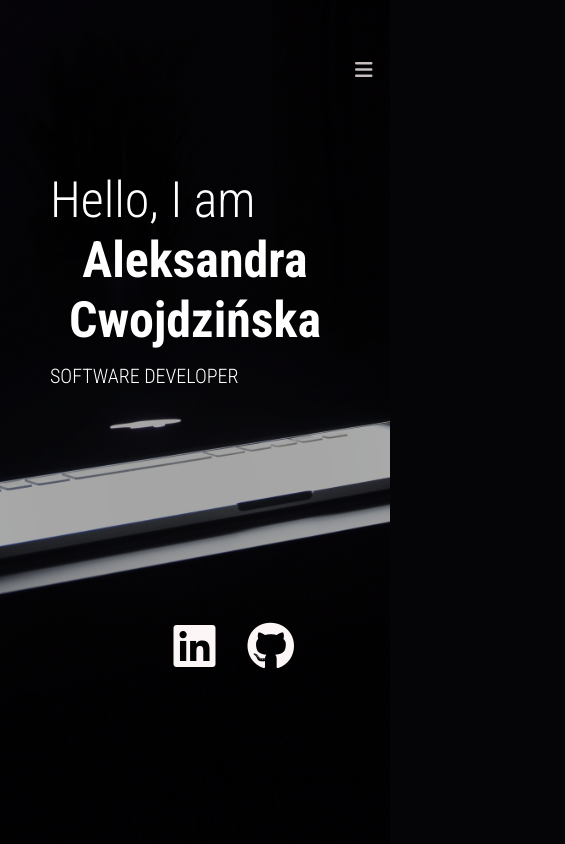
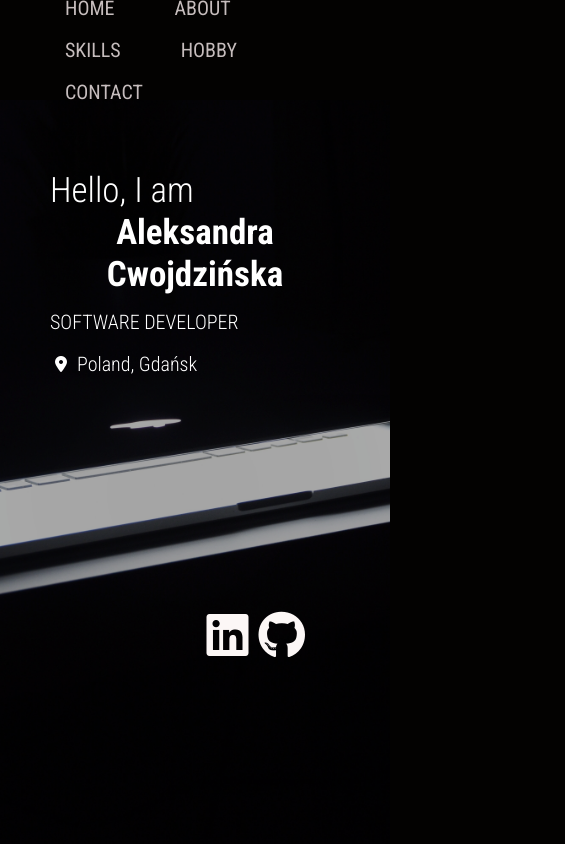
Before and after one commit to cwojdzinskaaleksandra/mypage, a plain HTML site: page index.html in a window 390 px wide. Shown: the top 844 px of the page, 565 px wide, since content can reach past the window. Drawn offline with Linux system fonts and the light colour scheme.

Commit message:
styling details

```diff
--- a/css/style.css
+++ b/css/style.css
@@ -8,7 +8,7 @@
 
 body {
     font-family: 'Roboto Condensed', sans-serif;
-    background: #050406;
+    background: #030201;
     color: #fff;
     line-height: 1.6;
 }
@@ -28,13 +28,22 @@ h2 {
     line-height: 1.2;
 }
 
+h1 {
+    font-size: 50px;
+}
+
 h2 {
     text-align: center;
     font-size: 35px;
 }
 
+h3 {
+    font-size: 25px;
+}
+
 p {
     margin: 10px 0;
+    font-size: 20px;
 }
 
 img {
@@ -62,10 +71,11 @@ img {
     position: fixed;
     top: 0px;
     padding: 0 30px;
+    background-color: #030201;
 }
 
 .navbar a {
-    color: rgb(198, 189, 189);
+    color: #c6bdbd;
     padding: 10px 20px;
     margin: 30px 5px;
     font-size: 20px;
@@ -87,6 +97,10 @@ img {
 .navbar ul li.active {
     background-color: #186360;
     border-radius: 20px;
+}
+
+.hero .navbar {
+    z-index: 20;
 }
 
 /* Header */
@@ -121,6 +135,20 @@ img {
     width: 100%;
 }
 
+.hero .welcome .location {
+    display: flex;
+    justify-content: flex-start;
+    align-items: center;
+}
+
+.hero .welcome .location>* {
+    margin: 0 5px;
+}
+
+.hero .welcome .location p {
+    font-weight: 100;
+}
+
 .hero::before {
     content: '';
     position: absolute;
@@ -141,7 +169,7 @@ img {
     display: flex;
     justify-content: space-around;
     align-items: center;
-    padding: 0 30px 30px;
+    padding: 0 30px;
 }
 
 .icons h3 {
@@ -242,38 +270,35 @@ img {
     width: 30px;
     height: 21px;
 }
+@media (max-width: 500px) {
+    h1 {
+        font-size: 25px;
+    }
+}
 
-@media (max-width: 600px) {
-    .toggle-button {
-        display: flex;
+@media (max-width: 620px) {
+
+    .navbar {
+        height: 100px;
     }
 
-    .navbar .navbar-links {
-        display: none;
-        width: 100%;
+    .navbar ul {
+        flex-wrap: wrap;
+        padding: 0 5px;
+        align-items: center;
+        margin: auto;
     }
 
-    .navbar {
-        flex-direction: column;
-        align-items: flex-start;
-        height: 200px;
-        margin-top: 10px;
+    h1 {
+        font-size: 35px;
     }
 
-    nav {
-        width: 100%;
-    }
-
-    .navbar-links ul {
-        width: 100%;
+    .icons {
         flex-direction: column;
     }
 
-    .navbar-links ul li {
-        text-align: center;
+    .icons i {
+        padding: 5px;
     }
 
-    .navbar-links.active {
-        display: flex;
-    }
 }
--- a/css/utilities.css
+++ b/css/utilities.css
@@ -6,21 +6,6 @@
 .text-secondary {
     font-weight: 100;
 }
-
-/* Headings */
-
-.heading1 {
-    font-size: 50px;
-}
-
-.heading3 {
-    font-size: 25px;
-}
-
-.paragraph {
-    font-size: 20px;
-}
-
 
 /* Background */
 .bg-dark,
@@ -70,6 +55,7 @@
     width: 70%;
     object-fit: cover;
     border-radius: 50%;
+    padding-bottom: 20px;
 }
 
 .flex-columns .column-1 {
@@ -92,7 +78,7 @@
 
 /* Section header */
 .section-header {
-    padding: 50px 30px 30px;
+    padding: 30px;
     display: flex;
     flex-direction: column;
     justify-content: center;
@@ -101,7 +87,7 @@
 }
 
 section {
-    padding: 20px 20px 40px;
+    padding: 20px;
 }
 
 .flex-grid .row {
--- a/index.html
+++ b/index.html
@@ -17,9 +17,6 @@
     <header class="hero">
         <div id="navbar" class="navbar">
             <nav>
-                <a href="#" class="toggle-button">
-                    <i class="fa-solid fa-bars"></i></a>
-                <div class="navbar-links">
                 <ul>
                     <li class="active"><a href="#home">HOME</a></li>
                     <li class="about"><a href="#about">ABOUT</a></li>
@@ -28,14 +25,17 @@
                     <li class="hobby"><a href="#hobby">HOBBY</a></li>
                     <li class="contact"><a href="#contact">CONTACT</a></li>
                 </ul>
-                </div>
             </nav>
         </div>
         <div class="welcome" id="home">
             <div class="welcome-text">
-                <h1 class="heading1 text-secondary">Hello, I am </h1>
-                <h1 class="heading1 text-primary"> Aleksandra Cwojdzińska </h1>
-                <p class="paragraph text-secondary">SOFTWARE DEVELOPER</p>
+                <h1 class="text-secondary">Hello, I am </h1>
+                <h1 class="text-primary"> Aleksandra Cwojdzińska </h1>
+                <p class="text-secondary">SOFTWARE DEVELOPER</p>
+                <div class="location">
+                    <i class="fa-solid fa-location-dot"></i>
+                    <p>Poland, Gdańsk</p>
+                </div>
             </div>
             <div class="welcome-links icons">
                 <a href="https://www.linkedin.com/in/aleksandra-cwojdzinska/" target="_blank"><i
@@ -49,8 +49,8 @@
             <div class="row">
                 <div class="column">
                     <div class="column-1">
-                        <h2 class="heading2">Who am I?</h2>
-                        <p class="paragraph">I am a dedicated software developer with a deep passion for creating
+                        <h2>Who am I?</h2>
+                        <p>I am a dedicated software developer with a deep passion for creating
                             technology that is inclusive and accessible to all.
                             <br><br>
                             I believe in a user-centered approach,
@@ -119,7 +119,7 @@
         <section id="hobby" class="hobby flex-grid bg-dark">
             <header class="section-header">
                 <h2>My hobbies</h2>
-                <p class="paragraph quote">"Life is not measured by the breaths you take, but by its breathtaking
+                <p class="quote">"Life is not measured by the breaths you take, but by its breathtaking
                     moments."
                 </p>
             </header>
--- a/main.js
+++ b/main.js
@@ -6,7 +6,7 @@ window.addEventListener('scroll', () => {
     sections.forEach(section => {
         const sectionTop = section.offsetTop;
         const sectionHeight = section.clientHeight;
-        if (scrollY >= sectionTop - sectionHeight / 3) {
+        if (scrollY >= sectionTop - sectionHeight / 4) {
             current = section.getAttribute('id');
         }
     });
@@ -18,18 +18,3 @@ window.addEventListener('scroll', () => {
         }
     })
 })
-
-const toggleButton = document.getElementsByClassName('toggle-button')[0];
-const navbarLinks = document.getElementsByClassName('navbar-links')[0];
-const link = document.querySelectorAll('nav ul a');
-
-// toggleButton.addEventListener('click', () => {
-//     navbarLinks.classList.toggle('active');
-// }, false);
-
-// for (let i = 0; i < link.length; i++) {
-//     link[i].addEventListener('click', (e) => {
-//         e.preventDefault();
-//         navbarLinks.classList.remove('active');
-//     }, false);
-// }
```
Also changed, not shown: 1 other file. Lines whose indentation alone changed are shown as unchanged.
